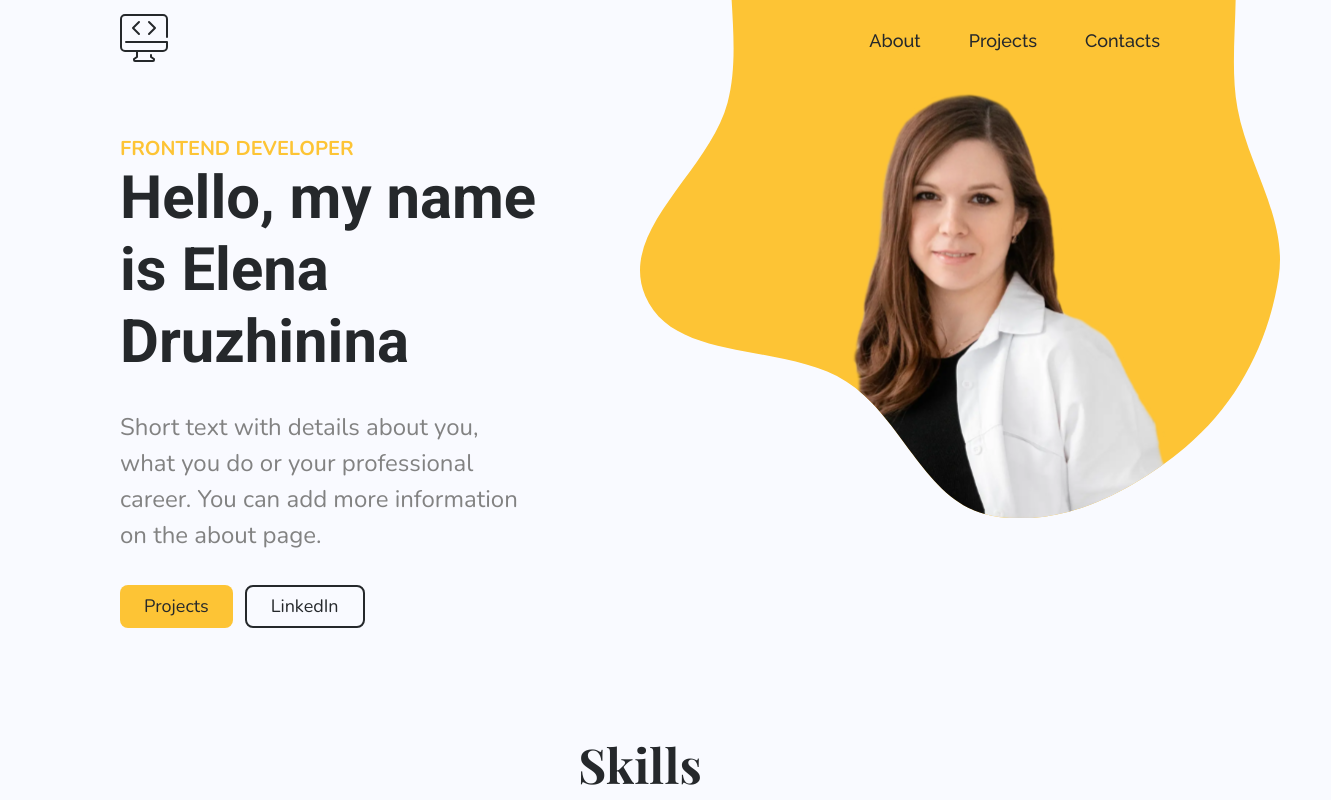
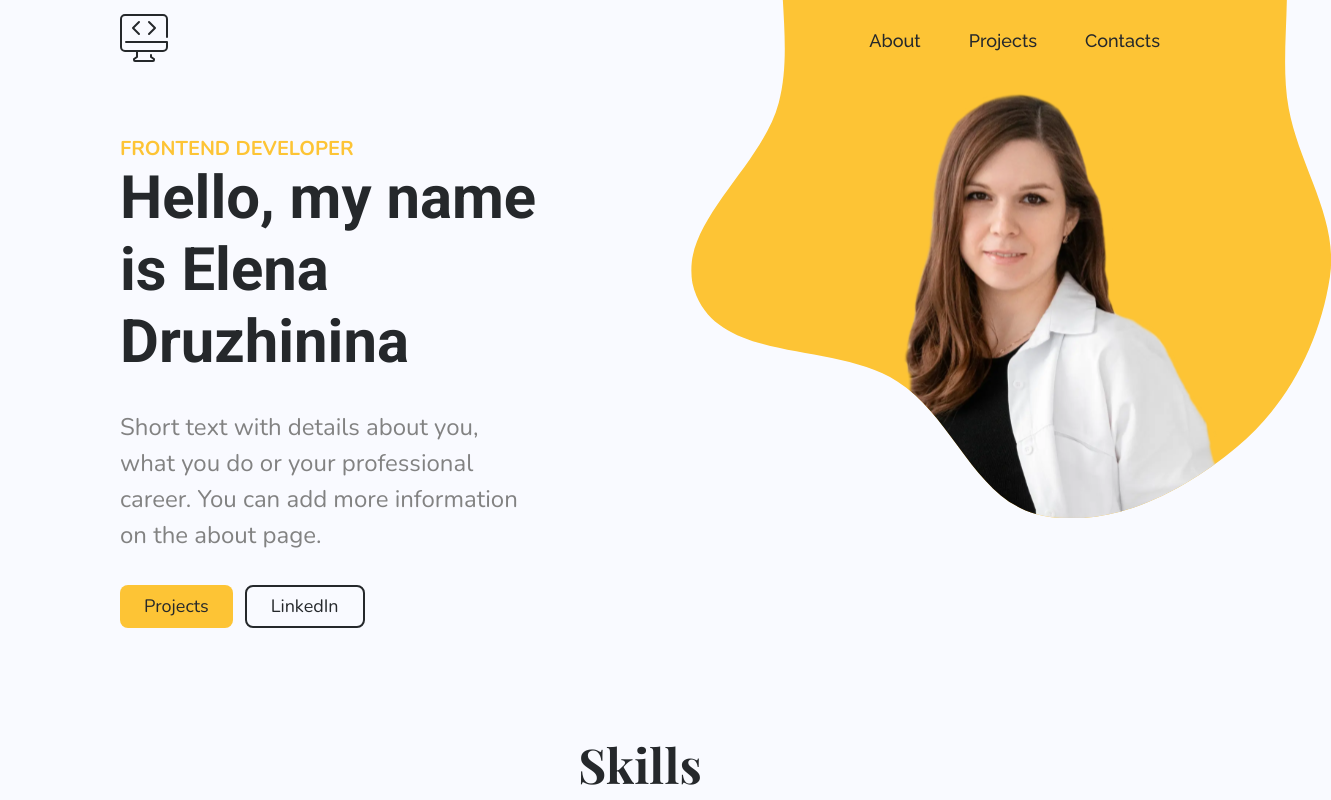
Before and after one commit to DruzhininaElena/my-portfolio, a React (Vite) app: page / in a window 1280 px wide. Shown: the top 800 px of the page, 1331 px wide, since content can reach past the window. Built offline with nearby package versions, Linux system fonts and the light colour scheme.

Commit message:
fixed main photo

```diff
--- a/src/layout/sections/main/photo/Photo_Styles.ts
+++ b/src/layout/sections/main/photo/Photo_Styles.ts
@@ -3,7 +3,7 @@ import styled from 'styled-components';
 
 const PhotoWrapper = styled.div`
     width: 50%;
-    transform: translate(0, -28%);
+    transform: translate(8%, -28%);
 
     @media ${theme.media.desktopLg} {
         width: 60%;
@@ -19,7 +19,7 @@ const PhotoWrapper = styled.div`
     }
 
     @media ${theme.media.mobile} {
-        width: 100%;
+        width: 110%;
         transform: translate(0%, -20%);
     }
 `
```
